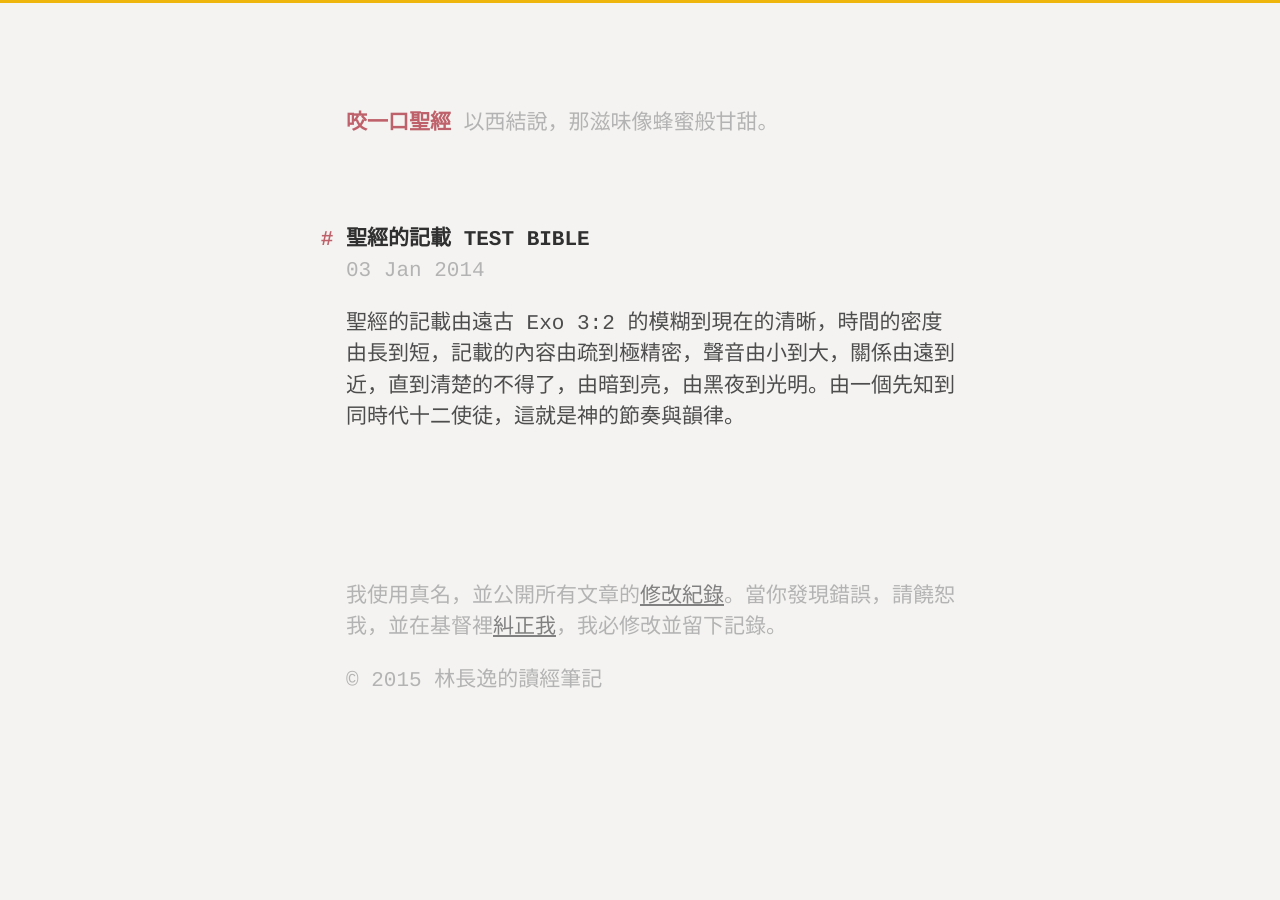
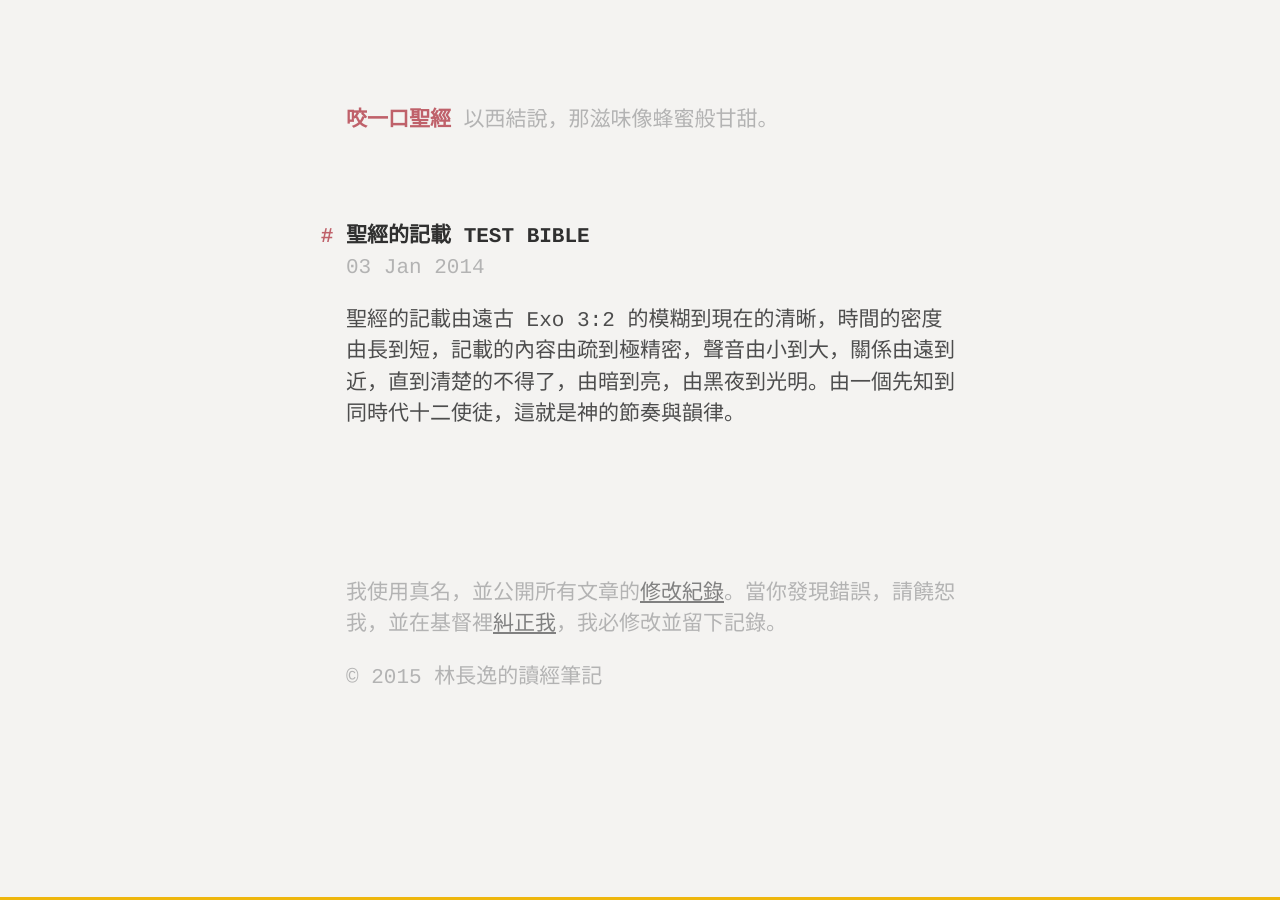
Before and after one commit to sillyleo/OneBite, a Jekyll site: the page built from index.html, in a window 1280 px wide. Built offline with Jekyll 4.4.1, drawn with Linux system fonts in a browser that asks for light colours; the list of posts is cut into pages by our own code.

Commit message:
app touch icon. moved border to botton

```diff
--- a/public/css/poole.css
+++ b/public/css/poole.css
@@ -40,7 +40,8 @@ body {
   padding: 0; }
 
 html {
-  border-top: 3px solid #eeb60c; }
+  min-height: 100%;
+  border-bottom: 3px solid #eeb60c; }
 
 html {
   font-family: Courier, monospace;
--- a/public/css/poole.scss
+++ b/public/css/poole.scss
@@ -50,7 +50,8 @@ body {
 }
 
 html {
-	border-top: 3px solid #eeb60c;
+	min-height: 100%;
+	border-bottom: 3px solid #eeb60c;
 }
 
 html {
```
Also changed, not shown: public/apple-touch-icon-precomposed.png, public/favicon.ico (deleted).
